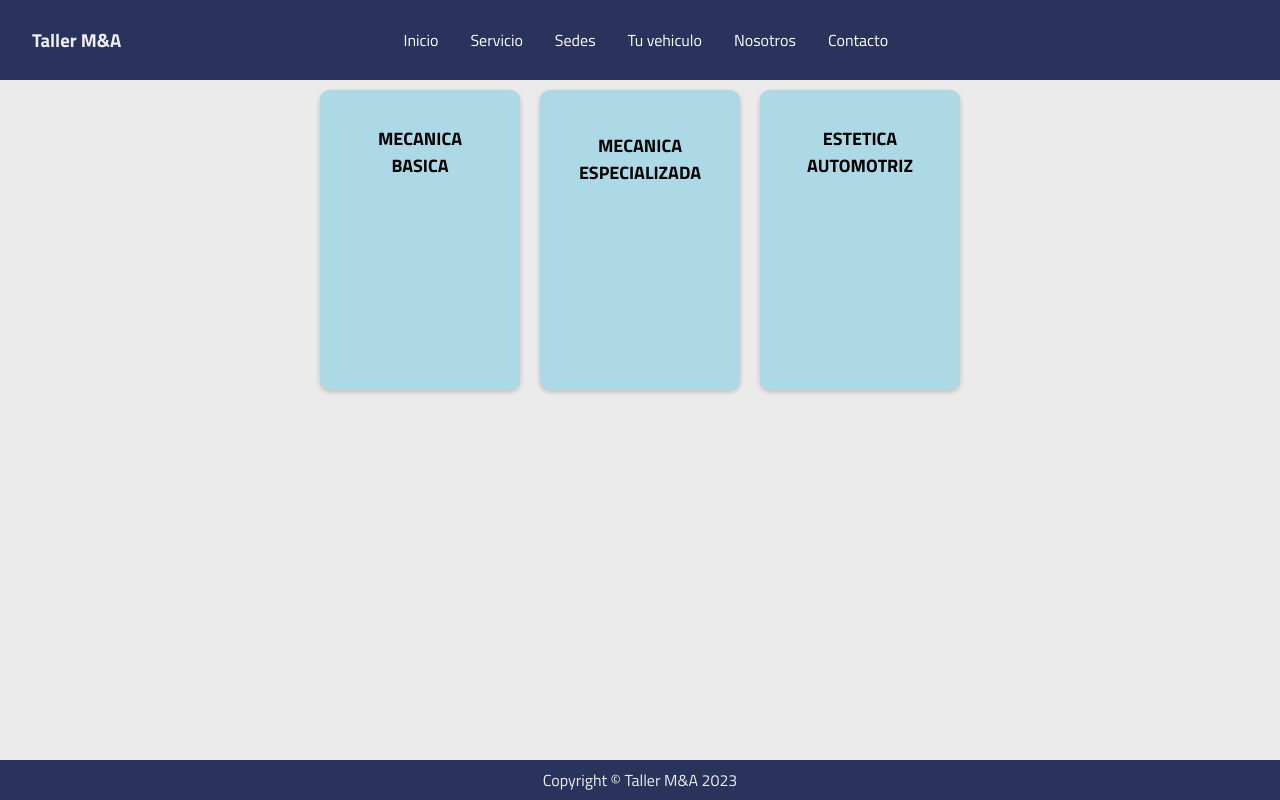
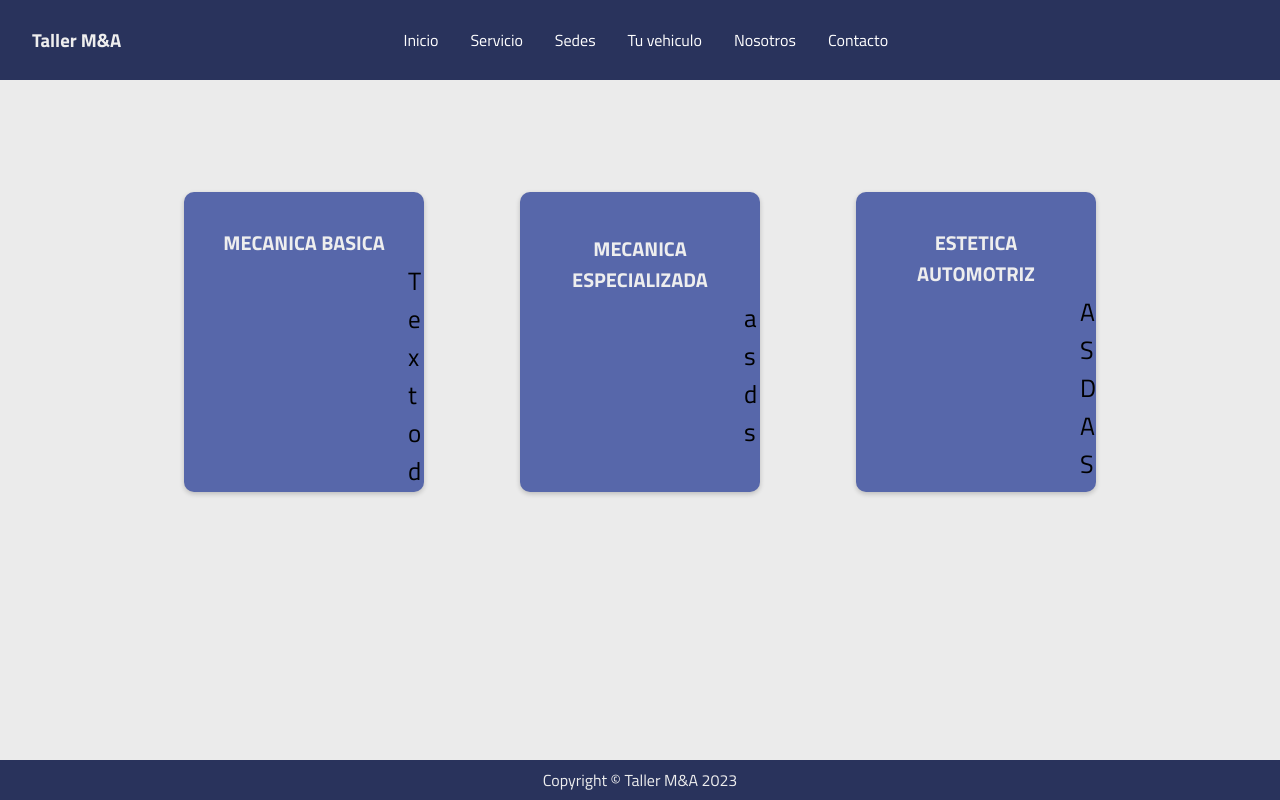
Before and after one commit to Anderson23j/Final-Web, a React (Create React App) app in the folder final/: page /servicio in a window 1280 px wide. Built offline with nearby package versions, Linux system fonts and the light colour scheme.

Commit message:
actualizacion

```diff
--- a/final/src/componentes/servicio.js
+++ b/final/src/componentes/servicio.js
@@ -1,20 +1,18 @@
-import React from 'react';
-import '../styles/servicio.css';
+import React from "react";
+import "../styles/servicio.css";
 
 const CartasAzules = () => {
   return (
     <div className="contenedor">
       <div className="carta">
         <div className="contenido">
-          <h3>MECANICA BASICA</h3>
-          <p contentEditable="true" className="editable">
-            Texto de la Carta 1
-          </p>
+          <h3 className="h3">MECANICA BASICA</h3>
+          <p className="editable">Texto de la Carta 1</p>
         </div>
       </div>
       <div className="carta">
         <div className="contenido">
-          <h3>MECANICA ESPECIALIZADA</h3>
+          <h3 className="h3">MECANICA ESPECIALIZADA</h3>
           <p contentEditable="true" className="editable">
             asds
           </p>
@@ -22,7 +20,7 @@ const CartasAzules = () => {
       </div>
       <div className="carta">
         <div className="contenido">
-          <h3>ESTETICA AUTOMOTRIZ</h3>
+          <h3 className="h3">ESTETICA AUTOMOTRIZ</h3>
           <p contentEditable="true" className="editable">
             ASDASDA
           </p>
--- a/final/src/styles/inicio.css
+++ b/final/src/styles/inicio.css
@@ -49,7 +49,7 @@ body {
 }
 p {
   font-size: 25px;
-  margin-left: 18rem;
+  margin-left: 12rem;
 }
 @media (max-width: 767px) {
   /* Estilos específicos para pantallas pequeñas */
--- a/final/src/styles/nosotros.css
+++ b/final/src/styles/nosotros.css
@@ -6,7 +6,7 @@
 }
 
 .card1 {
-    background-color:lightblue;
+  background-color: lightblue;
   border-radius: 4px;
   box-shadow: 0 2px 4px rgba(0, 0, 0, 0.1);
   padding: 20px;
@@ -22,5 +22,6 @@
 
 .card-text1 {
   font-size: 16px;
-    text-align:justify;
+  text-align: justify;
+  margin-left: 1%;
 }
--- a/final/src/styles/servicio.css
+++ b/final/src/styles/servicio.css
@@ -1,13 +1,21 @@
 .contenedor {
   display: flex;
   justify-content: center;
+  margin-top: 4rem;
+}
+
+:root {
+  --mainColor: #29335c;
+  --mainColorLight: #5767aa;
+  --secondaryColor: #db2b39;
+  --textColor: #eee;
 }
 
 .carta {
-  width: 200px;
+  width: 240px;
   height: 300px;
-  margin: 10px;
-  background-color: lightblue;
+  margin: 3rem;
+  background-color: var(--mainColorLight);
   border-radius: 10px;
   box-shadow: 0 2px 5px rgba(0, 0, 0, 0.2);
   display: flex;
@@ -19,6 +27,10 @@
 
 .carta:hover {
   transform: scale(1.1);
+  background-color: var(--mainColor);
+}
+.h3:hover {
+  color: var(--secondaryColor);
 }
 
 .contenido {
@@ -30,13 +42,14 @@
   flex-direction: column;
   justify-content: center;
 }
-
-.carta h3 {
-  font-size: 18px;
-  margin-bottom: 10px;
+.h3 {
+  font-size: 20px;
+  margin-bottom: 2%;
+  color: var(--textColor);
 }
 
 .editable {
+  color: black;
   min-height: 40px;
   outline: none;
   border: none;
@@ -45,5 +58,4 @@
   hyphens: auto;
   white-space: pre-wrap;
   word-break: break-word;
-
 }
```
Lines whose indentation alone changed are shown as unchanged.
